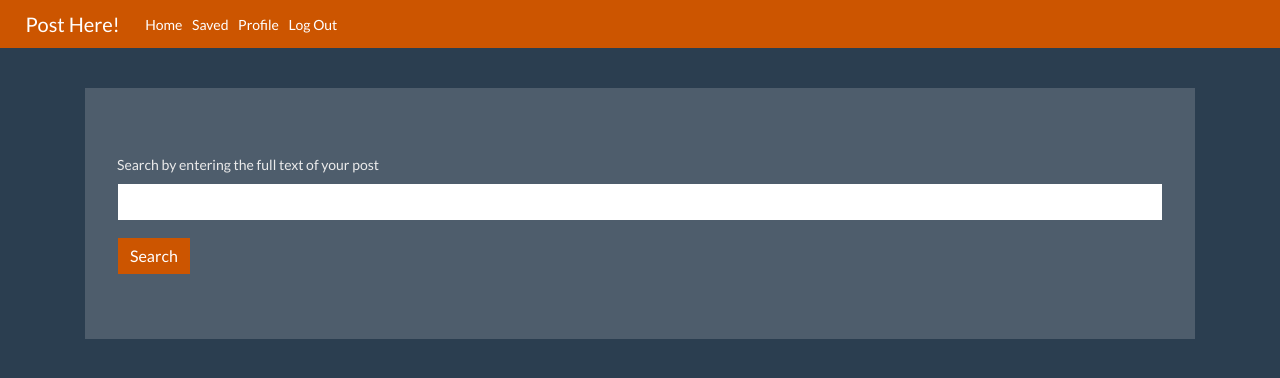
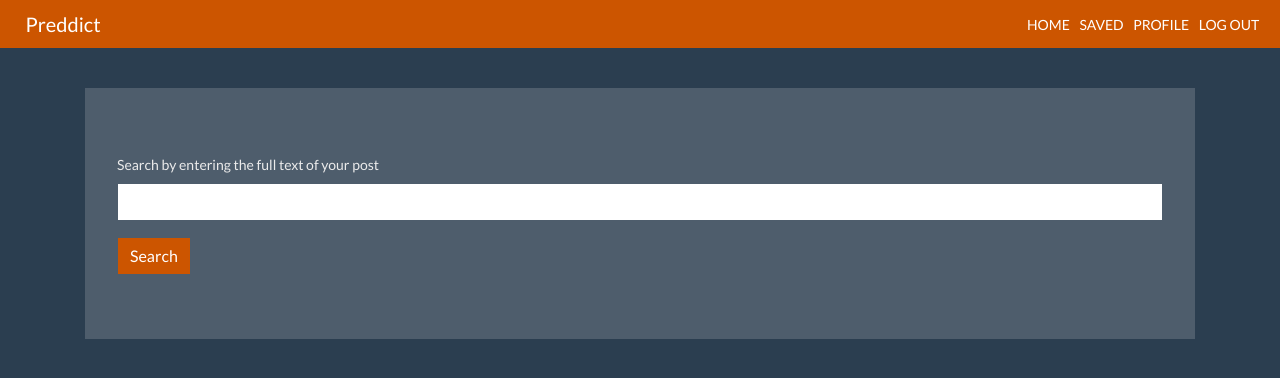
Before and after one commit to Build-Week-Post-Here-1/Front-end, a React (Create React App) app: page /auth in a window 1280 px wide. Shown: the top 378 px of the page. Built offline with nearby package versions, Linux system fonts and the light colour scheme; sample sign-in values are in the browser's storage.

Commit message:
Still getting a network error

```diff
--- a/public/index.html
+++ b/public/index.html
@@ -15,6 +15,7 @@
       user's mobile device or desktop. See https://developers.google.com/web/fundamentals/web-app-manifest/
     -->
     <link rel="manifest" href="%PUBLIC_URL%/manifest.json" />
+    <link href="https://fonts.googleapis.com/css?family=Lato&display=swap" rel="stylesheet">
     <!--
       Notice the use of %PUBLIC_URL% in the tags above.
       It will be replaced with the URL of the `public` folder during the build.
--- a/src/CSS/Style.css
+++ b/src/CSS/Style.css
@@ -1,3 +1,5 @@
+@import url('https://fonts.googleapis.com/css?family=Lato&display=swap');
+
 .spacer {
     height: 5vh;
 
@@ -23,6 +25,10 @@ a {
 a:hover {
   text-decoration: none;
   color:white;
+}
+
+.nav-item a{
+  font-family: 'Lato', sans-serif;
 }
 
 
--- a/src/components/Logout.js
+++ b/src/components/Logout.js
@@ -4,8 +4,8 @@ import { useHistory } from 'react-router-dom'
 const Logout = props => {
 
     const history = useHistory()
-    localStorage.removeItem('jwtToken')
-    history.push('/')
+    localStorage.clear()
+    history.push('/auth')
     return(
         <>
 
--- a/src/components/Navigation.js
+++ b/src/components/Navigation.js
@@ -4,30 +4,31 @@ import { connect } from 'react-redux'
 import { Link } from 'react-router-dom'
 const AuthLinks = () => {
     return (
-        <Nav className='mr-auto' navbar>
-            <NavItem>
-              <Link to='/'>Home</Link>
-            </NavItem>
-            <NavItem>
-              <Link to='/saved'>Saved</Link>
-            </NavItem>
-            <NavItem>
-              <Link to='/profile'>Profile</Link>
-            </NavItem>
-            <NavItem>
-              <Link to='/logout'>Log Out</Link>
-            </NavItem>
-        </Nav>
+        <NavbarText>
+
+              <Link to='/'>HOME</Link>
+
+
+              <Link to='/saved'>SAVED</Link>
+
+
+              <Link to='/profile'>PROFILE</Link>
+
+
+              <Link to='/logout'>LOG OUT</Link>
+
+            </NavbarText>
+
     )
 }
 
 const GuestLinks = () => {
     return (
-        <Nav className='mr-auto' navbar>
-            <NavItem>
-              <Link to='/login'>Login / Sign Up</Link>
-            </NavItem>
-        </Nav>
+        <NavbarText>
+
+              <Link to='/auth'>LOGIN / SIGNUP</Link>
+
+        </NavbarText>
     )
 }
 
@@ -65,9 +66,14 @@ const Navigation = props => {
   return (
     <div>
       <Navbar color='orange-bg' dark expand='md' className='orange-bg'>
-        <NavbarBrand><Link to='/'>Post Here!</Link></NavbarBrand>
+        <NavbarBrand><Link to='/'>Preddict</Link></NavbarBrand>
         <NavbarToggler onClick={toggle} />
         <Collapse isOpen={isOpen} navbar>
+        <Nav className='mr-auto' navbar>
+          <NavItem>
+            <Link to='/profile'>{ props.username === null ? null : `Welcome, ${props.username}` }</Link>
+          </NavItem>
+        </Nav>
           {
             localStorage.getItem('jwtToken') ?
             <AuthLinks /> :
@@ -76,7 +82,7 @@ const Navigation = props => {
 
 
 
-          <NavbarText>{ props.username === null ? null : `Welcome, ${props.username}` }</NavbarText>
+
         </Collapse>
       </Navbar>
     </div>
@@ -105,4 +111,6 @@ export default connect(mapStateToProps, {})(Navigation)
 </span>
 <span>🌞</span>
 </div>
+
+<NavbarText></NavbarText>
 */
```
